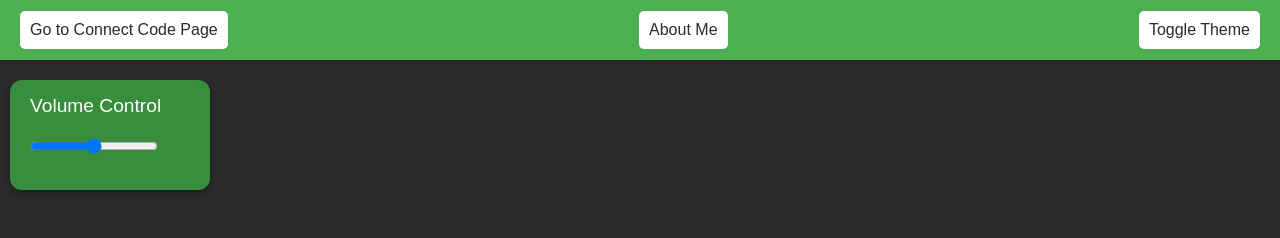
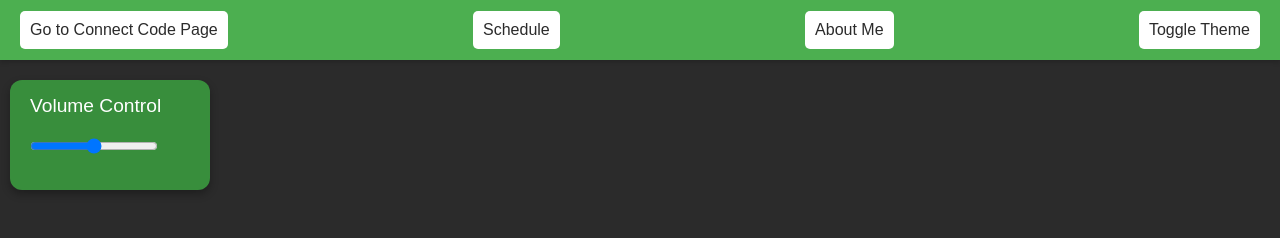
Before and after one commit to Godbrand1/Godbrand, a plain HTML site: page practice.html in a window 1280 px wide. Shown: the top 238 px of the page. Drawn offline with Linux system fonts and the light colour scheme.

Commit message:
Update practice.html

```diff
--- a/practice.html
+++ b/practice.html
@@ -22,6 +22,7 @@
    	 <!-- Top Navigation Bar -->
     <header class="top-bar">
         <a href="index.html" class="nav-link">Go to Connect Code Page</a>
+	    <a href="huel/Schedule.html" class="nav-link">Schedule</a>
 	<button class="theme-toggle-button" onclick="openAboutMe()" aria-label="About Me">
     	About Me
 	</button>
```
